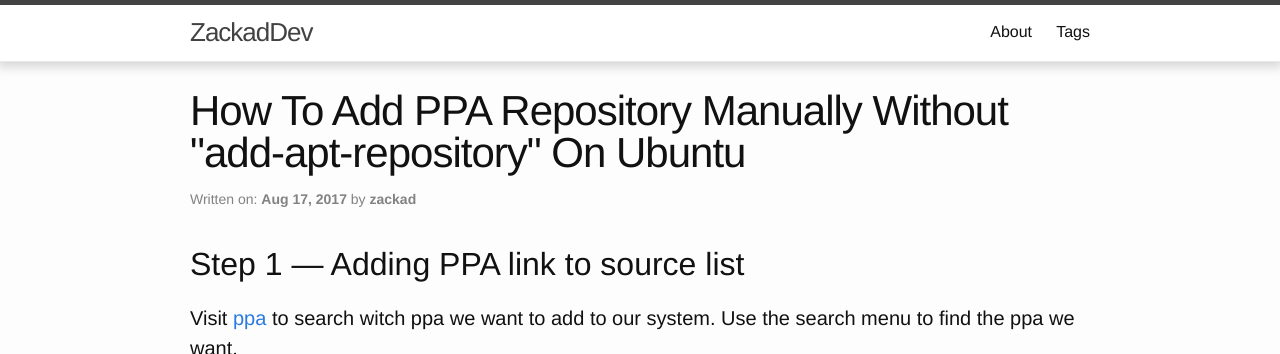
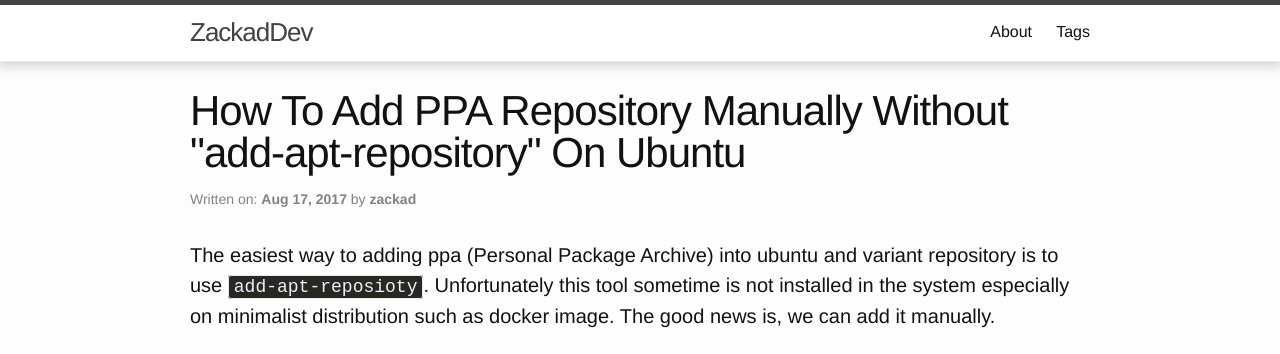
Before and after one commit to zackad/blog-src, a Jekyll site: the page built from _posts/2017-08-17-add-ppa-simple-way.md, in a window 1280 px wide and 900 px high, cut to the strip 0-354 px from the top of the window. Built offline with Jekyll 4.4.1, drawn with Linux system fonts in a browser that asks for light colours; comment, search, counter and statistics services are not loaded.

Commit message:
add short description before main article for 'add-ppa-simple-way.html'

```diff
--- a/_posts/2017-08-17-add-ppa-simple-way.md
+++ b/_posts/2017-08-17-add-ppa-simple-way.md
@@ -4,6 +4,8 @@
 category: en
 tags: ubuntu
 ---
+The easiest way to adding ppa (Personal Package Archive) into ubuntu and variant repository is to use `add-apt-reposioty`. Unfortunately this tool sometime is not installed in the system especially on minimalist distribution such as docker image. The good news is, we can add it manually.
+
 ## Step 1 — Adding PPA link to source list
 
 Visit [ppa](https://launchpad.net/ubuntu/+ppas) to search witch ppa we want to add to our system. Use the search menu to find the ppa we want.
```
